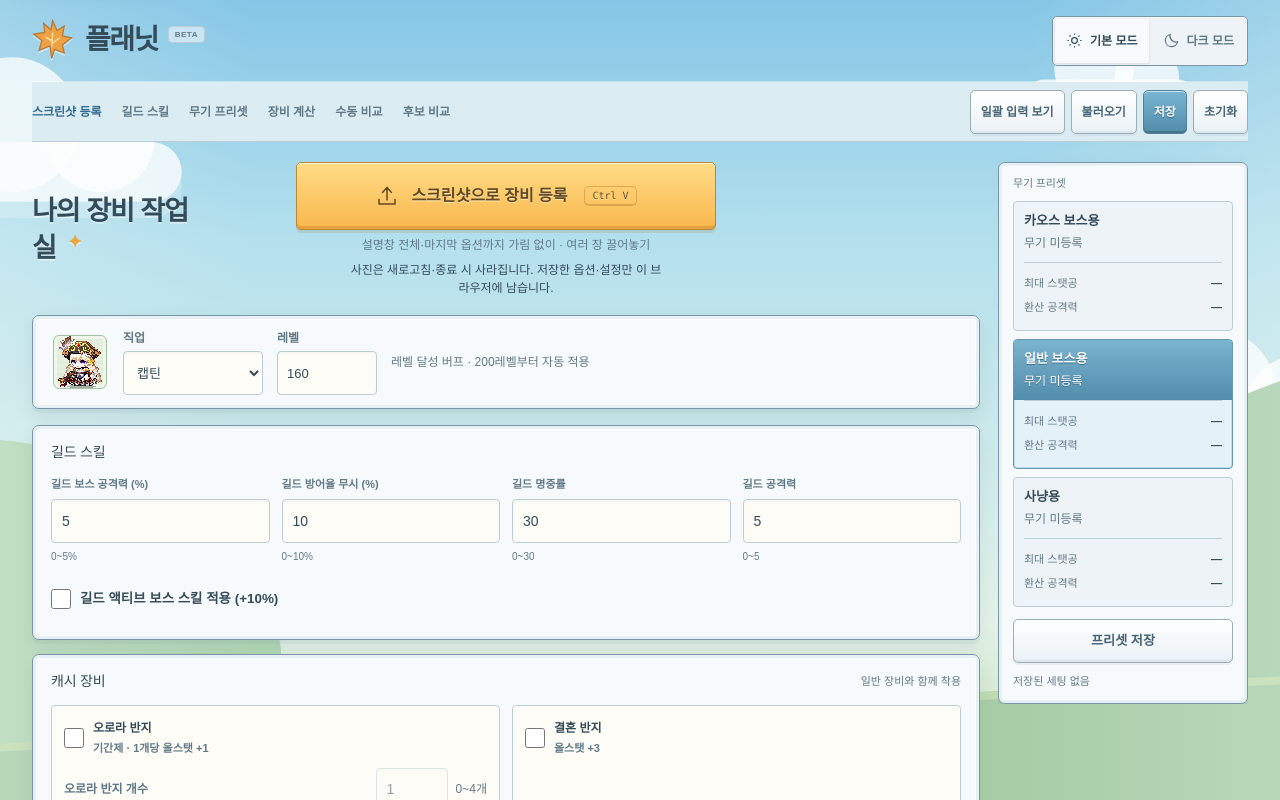
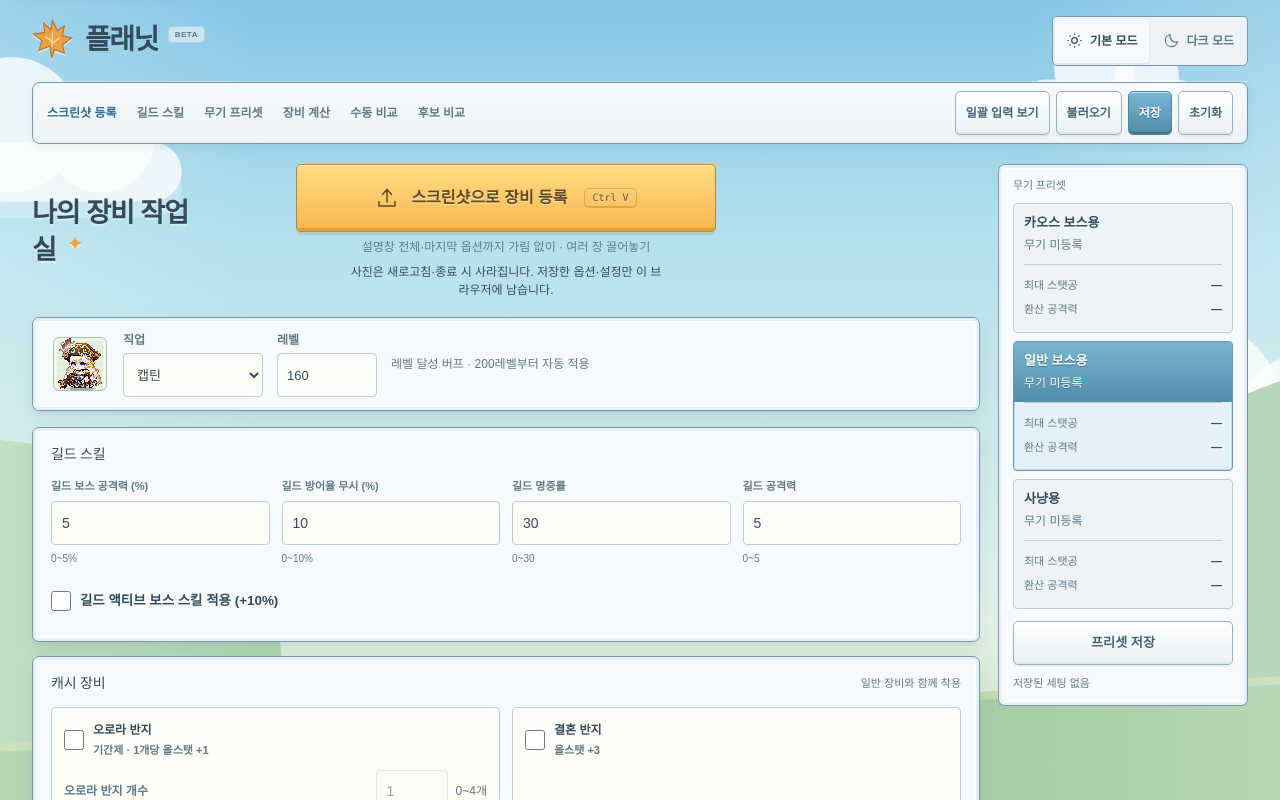
Before and after one commit to bbungjun/planet_spec_up, a Next.js app: page / in a window 1280 px wide. Shown: the top 800 px of the page. Built offline with nearby package versions, Linux system fonts and the light colour scheme.

Commit message:
fix(ui): align and finish top navigation bar

```diff
--- a/app/maple-theme.css
+++ b/app/maple-theme.css
@@ -380,3 +380,9 @@ html{scroll-padding-top:16px}button,input,select,summary{touch-action:manipulati
 .calculator-sidebar .preset-storage-status{margin:10px 0 0;color:var(--muted);font-size:11px;line-height:1.5;overflow-wrap:anywhere}
 .calculator-sidebar [role="alert"]{color:var(--danger)}
 @media(max-width:1099px){.calculator-page-layout{grid-template-columns:minmax(0,1fr)}.calculator-sidebar{grid-column:1;grid-row:1;position:static;max-height:none;overflow:visible}.calculator-page-main{grid-column:1;grid-row:2}.calculator-sidebar .weapon-presets{margin:16px 0 0}}
+
+/* Finish the menu window at the same outer edges as the main/sidebar layout. */
+.app-header,.app-toolbar{max-width:1500px}
+.app-toolbar{padding:8px 14px;border:1px solid var(--window-edge);border-radius:8px;background:linear-gradient(var(--surface),var(--surface-raised));box-shadow:inset 0 1px var(--window-glint),0 3px 8px #2a4c6014}
+@media(max-width:700px){.app-toolbar{padding:8px 10px}.app-header-actions .secondary-button{flex:1 0 auto;white-space:nowrap}}
+@media(max-width:370px){.app-header-actions .secondary-button{flex-basis:calc(50% - 3px)}}
```
Also changed, not shown: 2 other files (tests, documents, lock files or other folders).
